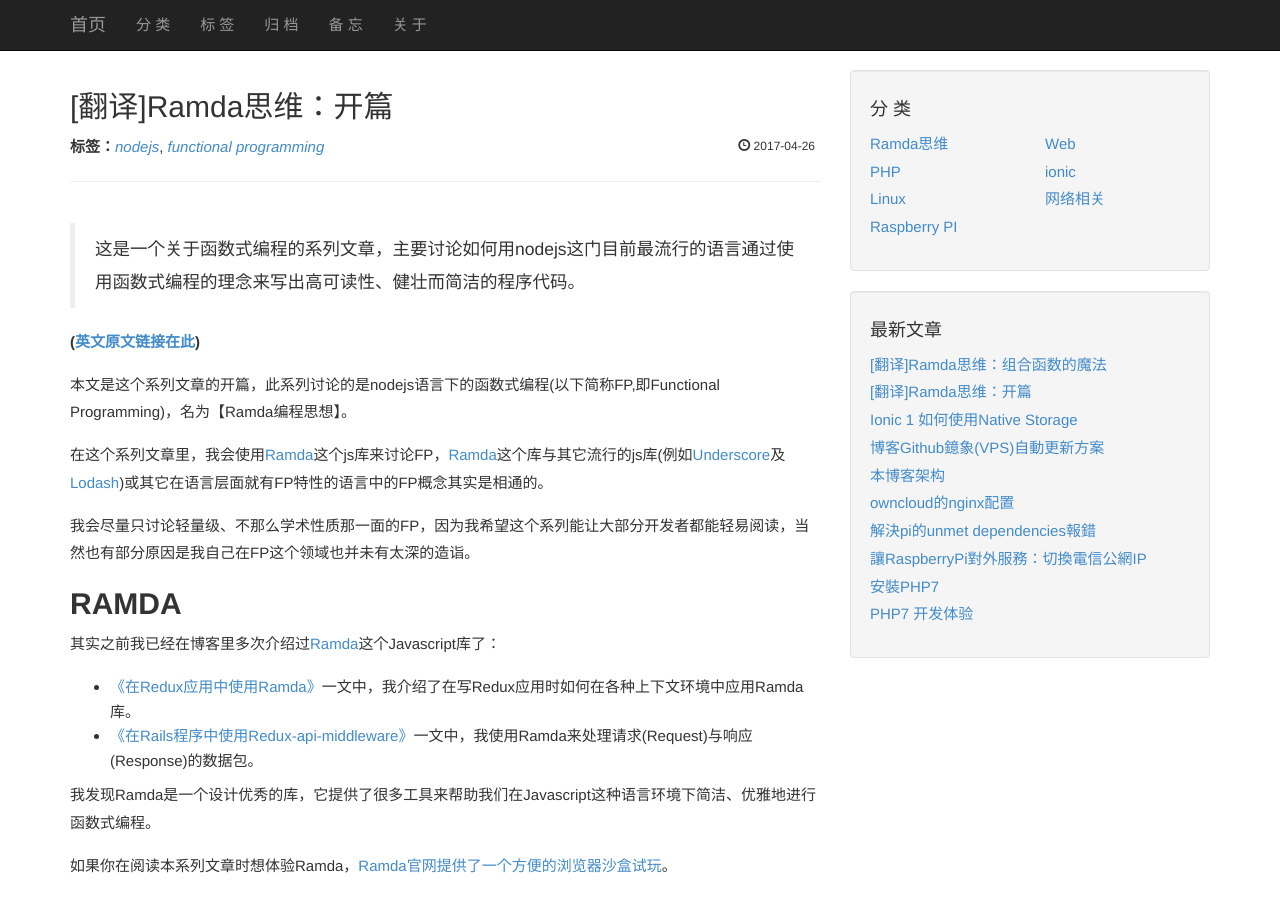
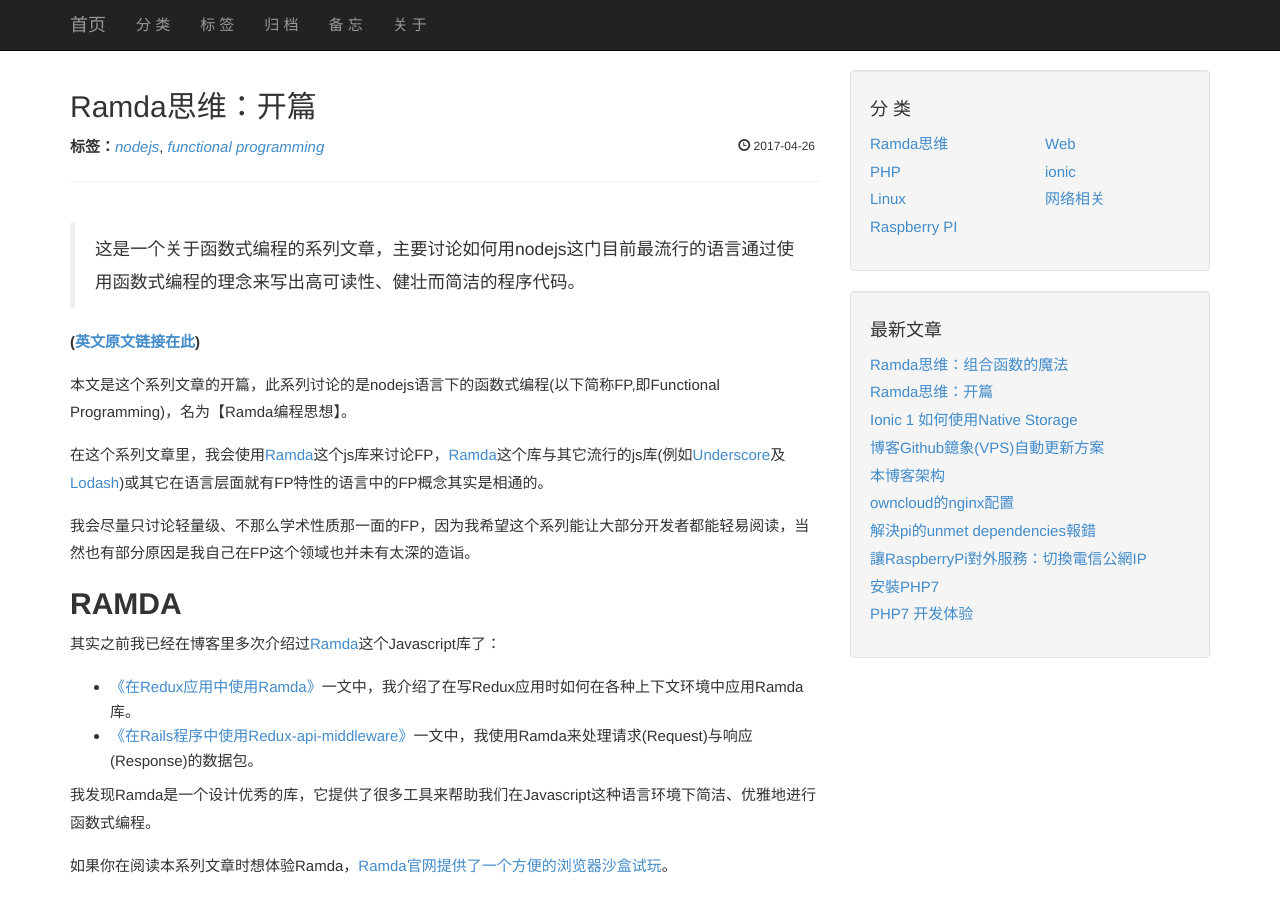
Before and after one commit to sunshine17/sunshine17.github.io, a Jekyll site: the page built from _posts/2017-04-26-thinking-in-ramda-Wrap-Up.md, in a window 1280 px wide and 900 px high. Built offline with Jekyll 4.4.1, drawn with Linux system fonts in a browser that asks for light colours; comment, search, counter and statistics services are not loaded; some of the changed text lies outside the part shown.

Commit message:
#update# update names

```diff
--- a/_posts/2017-04-26-thinking-in-ramda-Wrap-Up.md
+++ b/_posts/2017-04-26-thinking-in-ramda-Wrap-Up.md
@@ -1,7 +1,7 @@
 ---
 layout: post
 category: "thinking_in_ramda"
-title:  "[翻译]Ramda思维：开篇"
+title:  "Ramda思维：开篇"
 tags: [nodejs,functional programming]
 summary: "这是一个关于函数式编程的系列文章，使用nodejs的ramda库来讲解如何在nodejs这门目前最流行的语言实现函数式编程的理念。"
 ---
--- a/_posts/2017-05-04-thinking-in-ramda-combining-functions.md
+++ b/_posts/2017-05-04-thinking-in-ramda-combining-functions.md
@@ -1,7 +1,7 @@
 ---
 layout: post
 category: "thinking_in_ramda"
-title:  "[翻译]Ramda思维：组合函数的魔法"
+title:  "Ramda思维：组合函数的魔法"
 tags: [nodejs,functional programming]
 summary: "这是一个关于函数式编程的系列文章，使用nodejs的ramda库来讲解如何在nodejs这门目前最流行的语言实现函数式编程的理念。"
 ---
```
